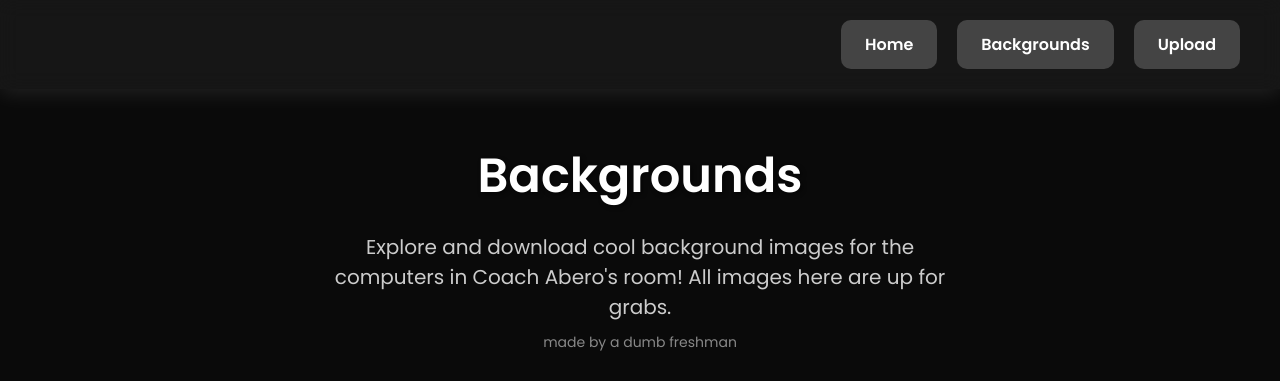
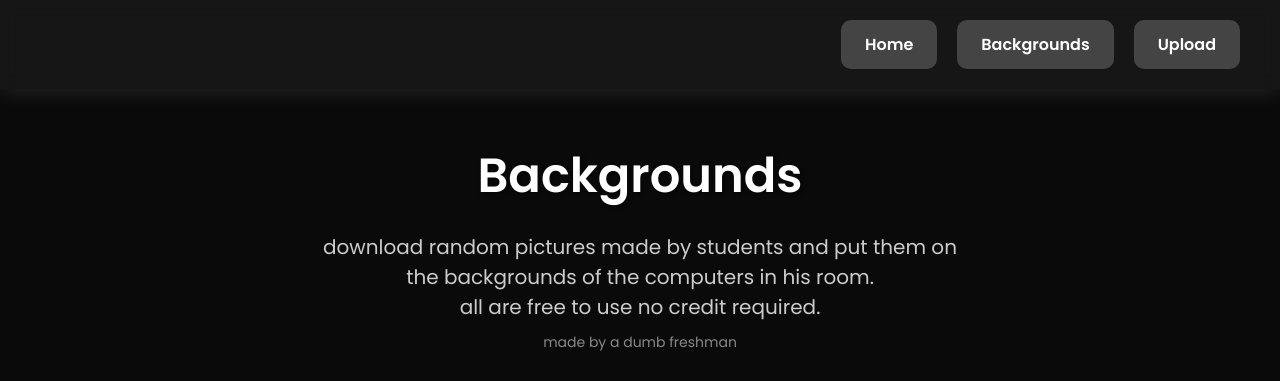
Before and after one commit to pixelTrekker42/pixeltrekker42.github.io, a plain HTML site: page backgrounds/index.html in a window 1280 px wide. Shown: the top 381 px of the page. Drawn offline with Linux system fonts and the light colour scheme.

Commit message:
Update index.html

```diff
--- a/backgrounds/index.html
+++ b/backgrounds/index.html
@@ -147,7 +147,7 @@
 
   <div class="main">
     <h1>Backgrounds</h1>
-    <p>Explore and download cool background images for the computers in Coach Abero's room! All images here are up for grabs.</p>
+    <p>download random pictures made by students and put them on the backgrounds of the computers in his room.<br>all are free to use no credit required.</p>
     <div class="subtext">made by a dumb freshman</div>
 
     <div class="background-container">
```
